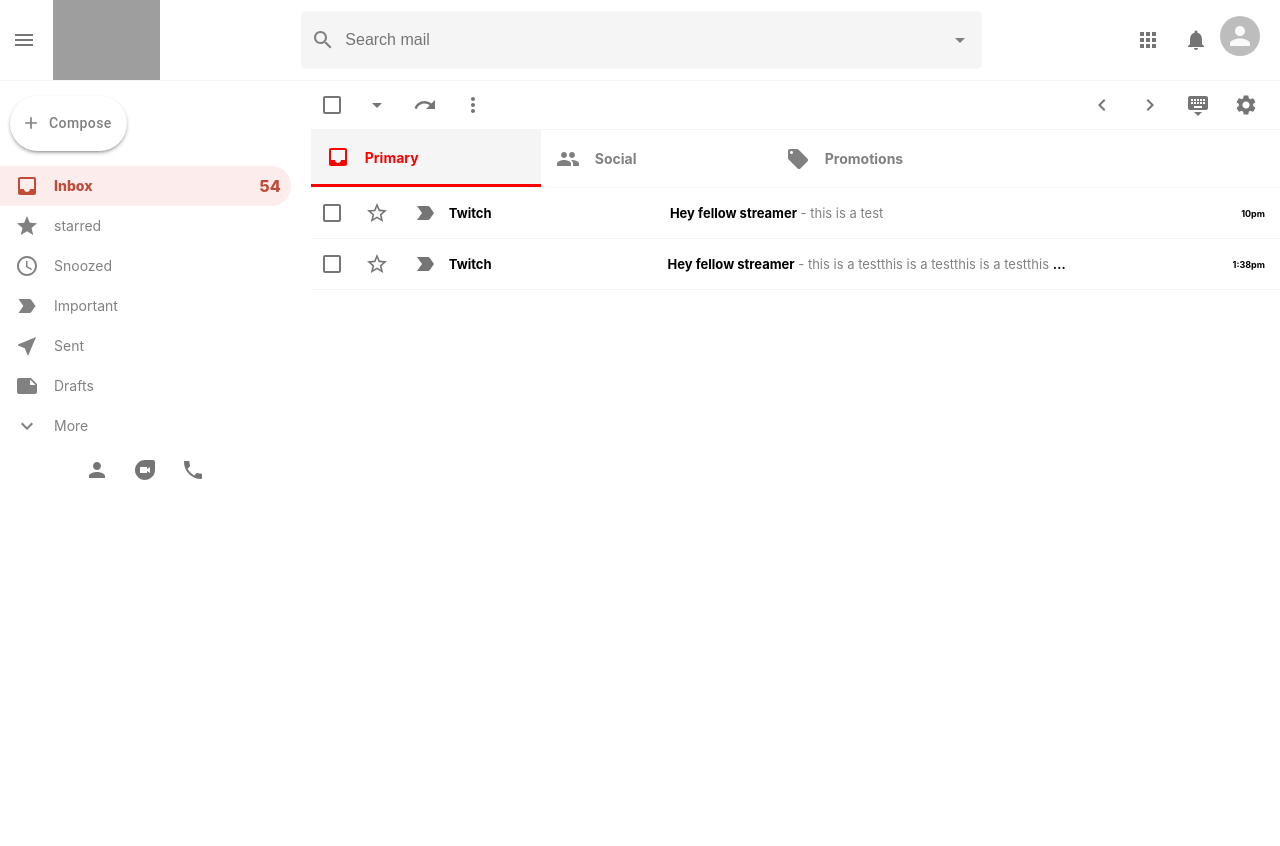
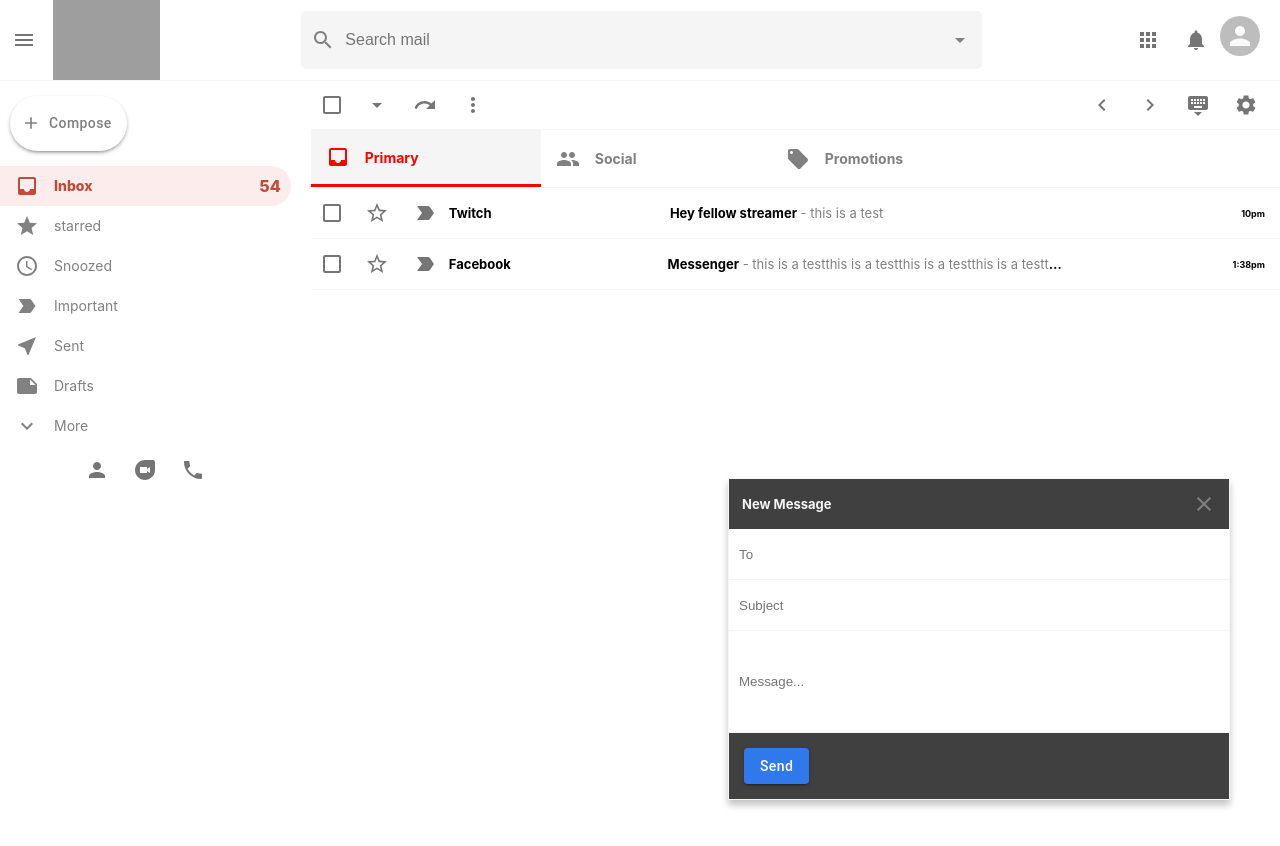
Before and after one commit to EvyatarHaim1/Gmail-React, a React (Create React App) app: page / in a window 1280 px wide. Shown: the top 846 px of the page. Built offline with nearby package versions, Linux system fonts and the light colour scheme; grey boxes are pictures that could not be loaded.

Commit message:
building the SendMail component which will popup by clicking the Compose button

```diff
--- a/src/App.js
+++ b/src/App.js
@@ -5,6 +5,7 @@
 import { BrowserRouter as Router,Switch,Route,Link} from "react-router-dom";
 import Mail from './components/Mail';
 import EmailList from './components/EmailList';
+import SendMail from './components/SendMail';
 
 function App() {
   return (
@@ -23,6 +24,7 @@
                   </Route>
               </Switch>
           </div>
+          <SendMail />
         </div>
     </Router>
   );
--- a/src/app/store.js
+++ b/src/app/store.js
@@ -1,8 +1,8 @@
 import { configureStore } from '@reduxjs/toolkit';
-import counterReducer from '../features/counterSlice';
+import mailReducer from '../features/mailSlice';
 
 export default configureStore({
   reducer: {
-    counter: counterReducer,
+    mail: mailReducer,
   },
 });
--- a/src/components/EmailList.js
+++ b/src/components/EmailList.js
@@ -57,8 +57,8 @@
                           description="this is a test"
                           time="10pm"
                 />
-                <EmailRow title="Twitch"
-                          subject="Hey fellow streamer"
+                <EmailRow title="Facebook"
+                          subject="Messenger"
                           description="this is a testthis is a testthis is a testthis is a testthis is a testthis is a testthis is a testthis is a test"
                           time="1:38pm"
                 />
--- a/src/components/Header.js
+++ b/src/components/Header.js
@@ -1,6 +1,6 @@
 import React from 'react';
 import MenuIcon from '@material-ui/icons/Menu';
-import styled from 'styled-components'
+import styled from 'styled-components';
 import { IconButton } from '@material-ui/core';
 import SearchIcon from '@material-ui/icons/Search';
 import ArrowDropDownIcon from '@material-ui/icons/ArrowDropDown';
--- /dev/null
+++ b/src/components/SendMail.js
@@ -0,0 +1,90 @@
+import React from 'react';
+import styled from 'styled-components';
+import CloseIcon from '@material-ui/icons/Close';
+import { Button } from '@material-ui/core';
+
+
+function SendMail() {
+    return (
+        <Div>
+            <div className="sendMail_header">
+                <h3> New Message </h3>
+                <CloseIcon className="sendMail_close" />
+            </div>
+            <form>
+                <input type="text" placeholder="To" />
+                <input type="text" placeholder="Subject" />
+                <input type="text" placeholder="Message..." className="sendMail_message" />
+
+                <div className="sendMail_options">
+                    <Button
+                         className="sendMail_BTN"
+                         variant="contained"
+                         color="primary"
+                         type="submit"
+                         >
+                             Send
+                    </Button>
+                </div>
+            </form>
+        </Div>
+    )
+}
+
+export default SendMail;
+
+const Div = styled.div`
+   position: absolute;
+   bottom: 0px;
+   right: 50px;
+   background-color: #404040;
+   width: 40%;
+   height: 40%;
+   max-width: 500px;
+   display: flex;
+   flex-direction: column;
+   border: 1px solid whitesmoke;
+   box-shadow: 0px 5px 7px 0px rgba(0,0,0,0.24);
+
+   form {
+       display: flex;
+       flex: 1;
+       flex-direction: column;
+   }
+
+   form > input {
+       height: 30px;
+       padding: 10px;
+       border: none;
+       border-bottom: 1px solid whitesmoke;
+       outline: none;
+   }
+
+.sendMail_header{
+    padding: 13px;
+    display: flex;
+    justify-content: space-between;
+    align-items: center;
+    color: gray;
+
+    h3{
+        color: whitesmoke;
+        font-size: 13px;
+    }
+}
+
+.sendMail_BTN{
+    background-color: #3079ed !important;
+    text-transform: capitalize !important;
+    margin: 15px !important;
+}
+
+.sendMail_close{
+    cursor: pointer;
+}
+
+.sendMail_message{
+    flex: 1;
+}
+
+`
--- a/src/features/counterSlice.js
+++ /dev/null
@@ -1,42 +0,0 @@
-import { createSlice } from '@reduxjs/toolkit';
-
-export const counterSlice = createSlice({
-  name: 'counter',
-  initialState: {
-    value: 0,
-  },
-  reducers: {
-    increment: state => {
-      // Redux Toolkit allows us to write "mutating" logic in reducers. It
-      // doesn't actually mutate the state because it uses the Immer library,
-      // which detects changes to a "draft state" and produces a brand new
-      // immutable state based off those changes
-      state.value += 1;
-    },
-    decrement: state => {
-      state.value -= 1;
-    },
-    incrementByAmount: (state, action) => {
-      state.value += action.payload;
-    },
-  },
-});
-
-export const { increment, decrement, incrementByAmount } = counterSlice.actions;
-
-// The function below is called a thunk and allows us to perform async logic. It
-// can be dispatched like a regular action: `dispatch(incrementAsync(10))`. This
-// will call the thunk with the `dispatch` function as the first argument. Async
-// code can then be executed and other actions can be dispatched
-export const incrementAsync = amount => dispatch => {
-  setTimeout(() => {
-    dispatch(incrementByAmount(amount));
-  }, 1000);
-};
-
-// The function below is called a selector and allows us to select a value from
-// the state. Selectors can also be defined inline where they're used instead of
-// in the slice file. For example: `useSelector((state) => state.counter.value)`
-export const selectCount = state => state.counter.value;
-
-export default counterSlice.reducer;
--- /dev/null
+++ b/src/features/mailSlice.js
@@ -0,0 +1,22 @@
+import { createSlice } from '@reduxjs/toolkit';
+
+export const mailSlice = createSlice({
+  name: 'mail',
+  initialState: {
+    sendMessageIsOpen: false,
+  },
+  reducers: {
+    openSendMessage: (state) => {
+      state.sendMessageIsOpen = true;
+    },
+    closeSendMessage: (state) => {
+      state.sendMessageIsOpen = false;
+    },
+  },
+});
+
+export const { openSendMessage, closeSendMessage } = mailSlice.actions;
+
+export const selectSendMessageIsOpen = (state) => state.mail.sendMessageIsOpen;
+
+export default mailSlice.reducer;
```
Also changed, not shown: 1 other file (tests, documents, lock files or other folders).
